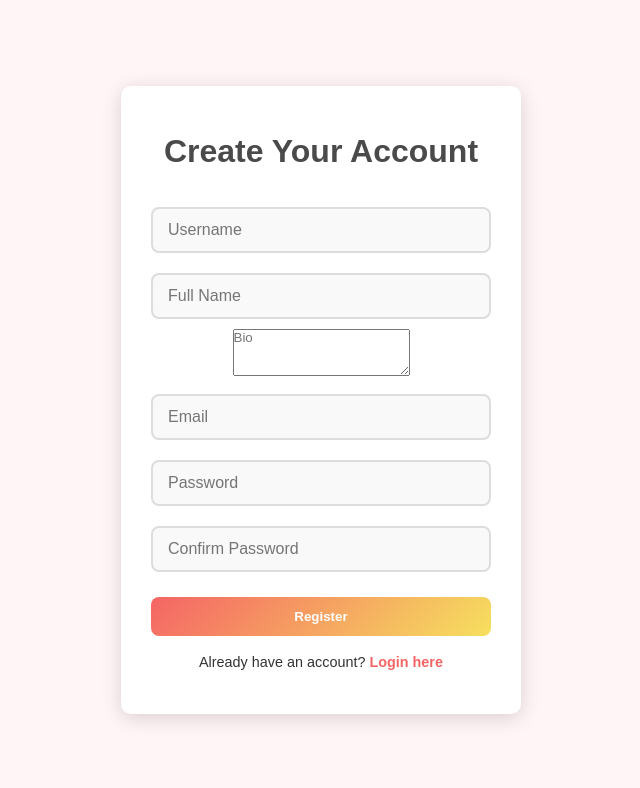
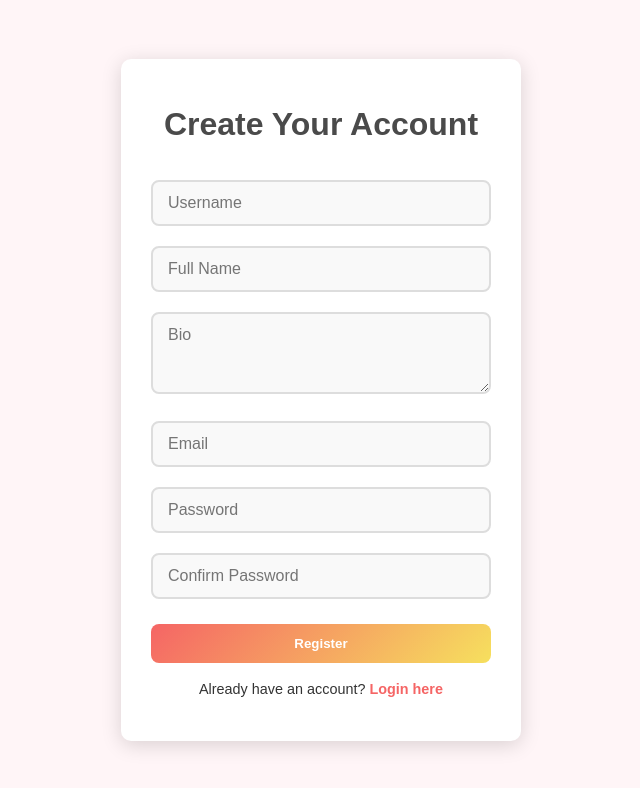
Before and after one commit to Levy2910/blog-application, a React (Create React App) app in the folder blog-frontend/: page /register in a window 1280 px wide. Shown: the top 788 px of the page, without its empty margins (319-959 px from the left). Built offline with nearby package versions, Linux system fonts and the light colour scheme; the HTML template or start-up script is replaced by a standard one.

Commit message:
fix bio box

```diff
--- a/blog-frontend/src/styles/Register.css
+++ b/blog-frontend/src/styles/Register.css
@@ -92,3 +92,24 @@
 .login-link a:hover {
     color: #C53030;
 }
+
+/* Bio Textarea */
+.register-container textarea {
+    width: 100%;
+    padding: 12px 15px;
+    margin: 10px 0;
+    border: 2px solid #ddd;
+    border-radius: 8px;
+    font-size: 1rem;
+    background-color: #f9f9f9;
+    resize: vertical;
+    min-height: 80px;
+    transition: border-color 0.3s;
+    font-family: inherit;
+    color: #4A4A4A;
+}
+
+.register-container textarea:focus {
+    outline: none;
+    border-color: #F56565;
+}
```
